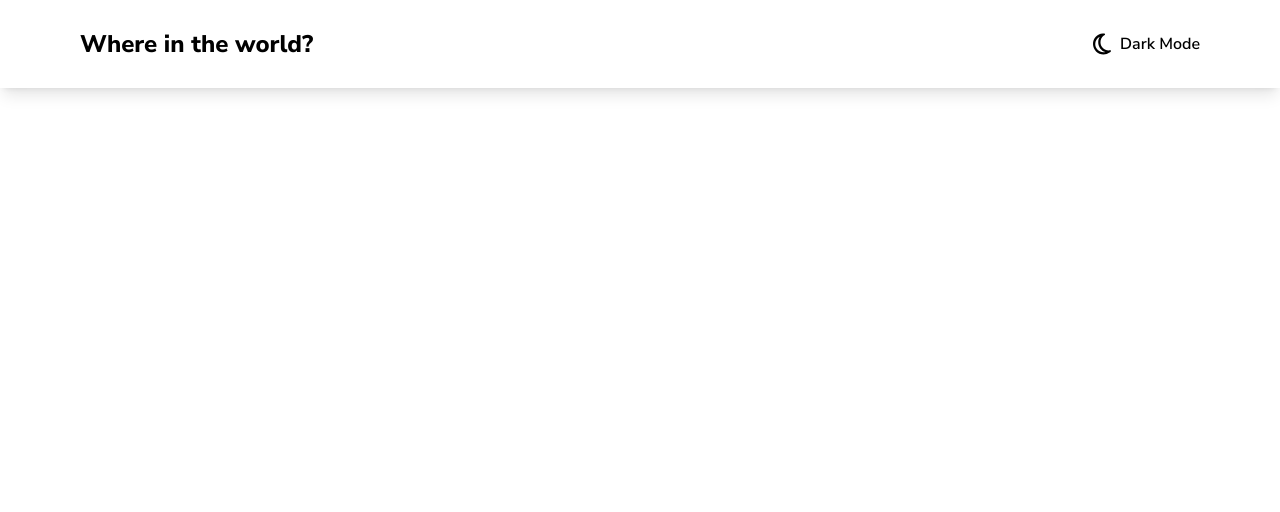
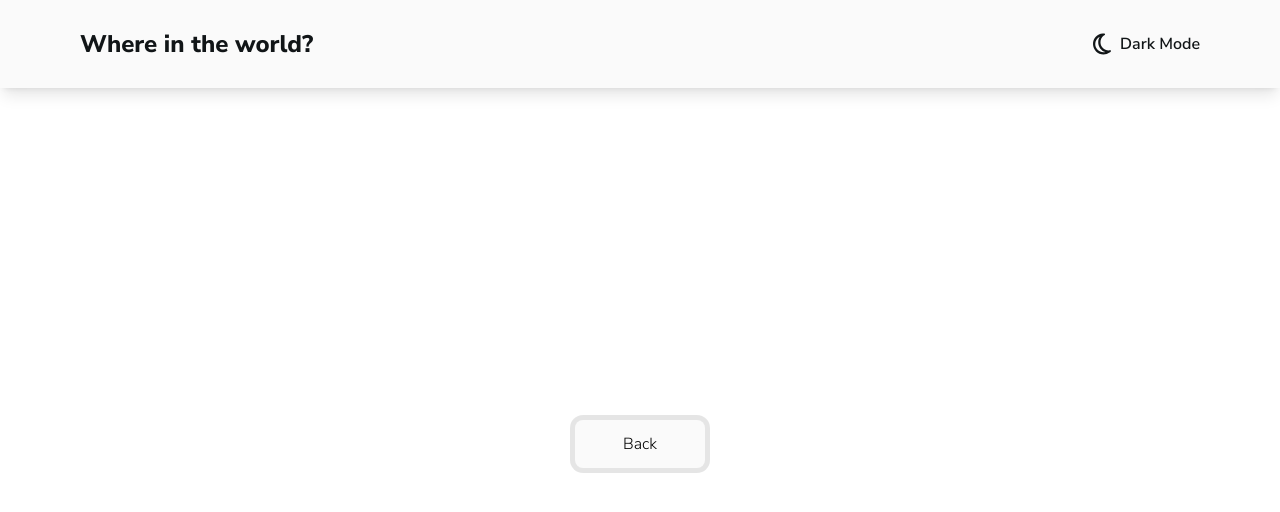
Before and after one commit to Yazeed-Idris/rest-countries-api-with-color-theme-switcher, a React (Vite) app: page / in a window 1280 px wide. Shown: the top 512 px of the page. Built offline with nearby package versions, Linux system fonts and the light colour scheme.

Commit message:
- Made button component (not working yet)

```diff
--- a/src/App.jsx
+++ b/src/App.jsx
@@ -1,12 +1,13 @@
 import {Fragment} from 'react'
 import {Header} from "./components/Header";
+import {BackButton} from "./components/BackButton";
 function App() {
 
   return (
     <Fragment>
         <Header />
-        <main className='dark:bg-Very-Dark-Blue-bgDark transition-colors duration-300'>
-
+        <main className='dark:bg-Very-Dark-Blue-bgDark transition-colors duration-300 grid place-items-center'>
+            <BackButton />
         </main>
     </Fragment>
   )
--- /dev/null
+++ b/src/components/BackButton.jsx
@@ -0,0 +1,3 @@
+export const BackButton = () => {
+    return <button className='rounded-lg shadow-[0_0_0_5px_rgba(0,0,0,0.1)] flex justify-center px-12 py-3 bg-Very-Light-Gray-bgLight'>Back</button>
+}
--- a/src/components/Header.jsx
+++ b/src/components/Header.jsx
@@ -31,7 +31,7 @@ export const Header = () => {
         setDarkMode(!darkMode);
     }
 
-    return (<header className='flex justify-between items-center px-20 py-7 w-full shadow-lg bg-White dark:bg-Dark-Blue-dark transition-colors duration-300'>
+    return (<header className='flex justify-between items-center px-20 py-7 w-full text-Very-Dark-Blue-light-text shadow-lg bg-Very-Light-Gray-bgLight dark:bg-Dark-Blue-dark transition-colors duration-300'>
         <h2 className='text-2xl font-[800] dark:text-White  duration-500'>Where in the world?</h2>
         <div onClick={handleSetDarkMode} className='flex items-center cursor-pointer'>
             <FontAwesomeIcon  className='object-fill w-5 h-6  dark:text-White select-none transition-all duration-500' icon={darkMode? faMoonSolid : faMoonRegular} />
--- a/src/index.css
+++ b/src/index.css
@@ -23,3 +23,9 @@ html {
 #root main {
     flex-grow: 1;
 }
+
+@layer base {
+    .yazz {
+
+    }
+}
--- a/tailwind.config.cjs
+++ b/tailwind.config.cjs
@@ -19,5 +19,8 @@ module.exports = {
         }
     },
   },
+    variants: {
+        backgroundColor: ['yazz']
+    },
   plugins: [],
 }
```
